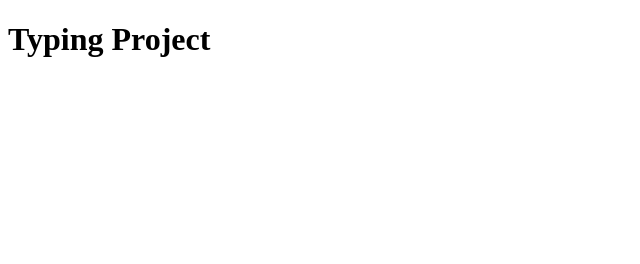
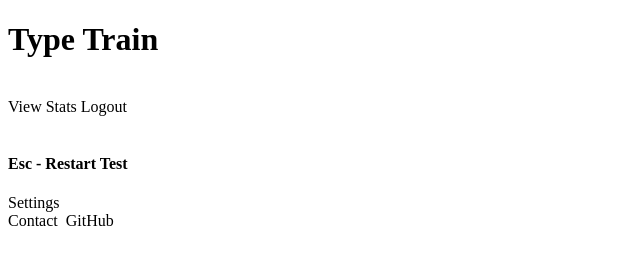
Before and after one commit to ewkchong/type-train, a plain HTML site: page static/index.html in a window 1280 px wide. Shown: the whole page, without its empty margins (0-640 px from the left). Drawn offline with Linux system fonts and the light colour scheme.

Commit message:
Added HTML structure

```diff
--- a/static/index.html
+++ b/static/index.html
@@ -7,6 +7,51 @@
     <title>Document</title>
 </head>
 <body>
-    <h1>Typing Project</h1>
+
+    <header>
+        <h1>Type Train</h1>
+        <img src="" alt="" id="train">
+
+        <img src="" alt="" id="profile">
+        <div>
+            <a>View Stats</a>
+            <a>Logout<img src="" alt="" id="logout-button"></a>
+        </div>
+    </header>
+
+    <div class="text-area">
+    </div>
+
+    <!-- train moving -->
+
+    <img src="" alt="" id="refresh-button">
+
+
+    <h4> Esc - Restart Test </h4>
+
+    <div>Settings</div>
+    <div class="settings-panel"></div>
+
+    <footer>
+        <a> Contact <img src="" alt="" id="mail-image"></a>
+        <a> GitHub  <img src ="" alt="" id="github"> </a>
+
+    </footer>
+
+
+
+
+
+
+
+
+
+
+
+
+
+
+
+
 </body>
 </html>
```
